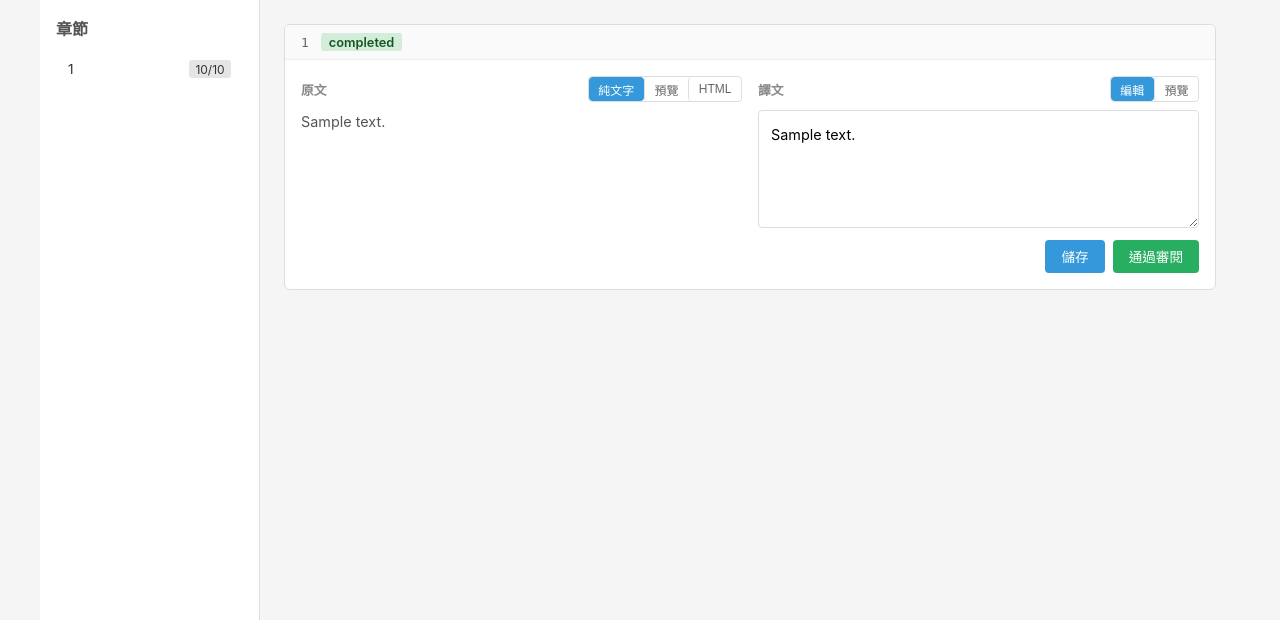
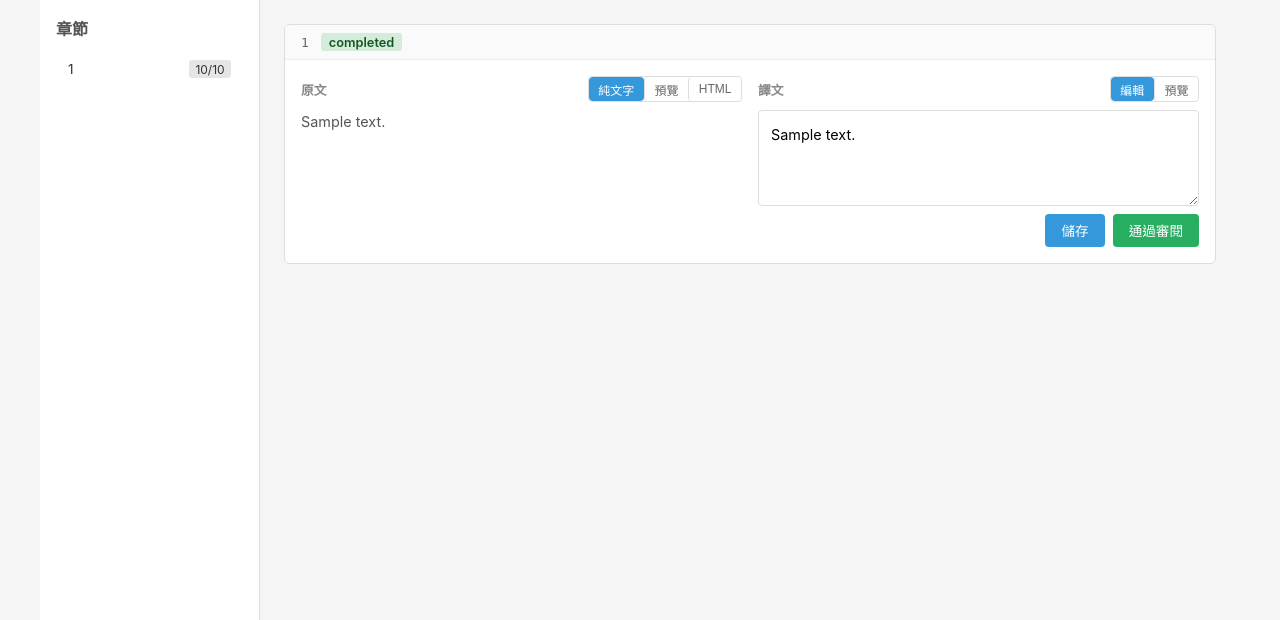
Before and after one commit to november295536/epub-translator, a Flask app: template src/web/templates/project/review.html in a window 1280 px wide. Shown: the part 190-810 px from the top of the page. Run offline with Flask 3, Linux system fonts and the light colour scheme; the template is opened without the code that fills it: most values are stand-ins (such as "Sample title", 1, 10 or a date in 2020).

Commit message:
fix: match original/translation box heights and keep names untranslated
Use flexbox stretch to make review page text boxes equal height, remove
fixed rows="4" from textarea. Add instruction to translation prompts
to keep person names in original English.

```diff
--- a/src/core/translator.py
+++ b/src/core/translator.py
@@ -17,6 +17,7 @@ TRANSLATION_PROMPT = """你是一位專業的英文翻譯，請將以下英文
 6. LaTeX 公式（$...$、$$...$$）保持不變，不要翻譯
 7. 英文中的引號強調（"quoted term"）翻譯時使用「」括起來，例如："observability" → 「可觀測性」
 8. 英文中的斜體或粗體強調，翻譯時用「」標示，不要使用 markdown 的 * 或 ** 語法
+9. 人名保持英文原文，不要翻譯，例如：Nassim Taleb、Charity Majors
 {glossary_section}
 {context_section}
 嚴格禁止：
@@ -43,6 +44,7 @@ TEXT_HTML_PROMPT = """你是一位專業的英文翻譯，請將以下 HTML 內
 5. 專業術語請保留原文並用括號標註，例如：機器學習（machine learning）
 6. LaTeX 公式（$...$、$$...$$）保持不變
 7. 英文中的引號強調（"quoted term"）翻譯時使用「」括起來
+8. 人名保持英文原文，不要翻譯
 {glossary_section}
 {context_section}
 嚴格禁止：
--- a/src/web/static/style.css
+++ b/src/web/static/style.css
@@ -153,10 +153,13 @@ header .subtitle {
     display: flex;
     gap: 1rem;
     padding: 1rem;
+    align-items: stretch;
 }
 
 .original, .translation {
     flex: 1;
+    display: flex;
+    flex-direction: column;
 }
 
 .original h4, .translation h4 {
@@ -175,6 +178,8 @@ header .subtitle {
 
 .translation-input {
     width: 100%;
+    flex: 1;
+    min-height: 6rem;
     border: 1px solid #ddd;
     border-radius: 4px;
     padding: 0.75rem;
@@ -182,6 +187,7 @@ header .subtitle {
     line-height: 1.6;
     resize: vertical;
     font-family: inherit;
+    box-sizing: border-box;
 }
 
 .translation-input:focus {
--- a/src/web/templates/project/review.html
+++ b/src/web/templates/project/review.html
@@ -51,8 +51,7 @@
                     <textarea class="translation-input"
                               x-show="tView === 'edit'"
                               x-ref="textarea"
-                              data-id="{{ seg.segment_id }}"
-                              rows="4">{{ seg.translated_text }}</textarea>
+                              data-id="{{ seg.segment_id }}">{{ seg.translated_text }}</textarea>
                     <div class="html-preview" x-show="tView === 'preview'" x-html="previewHtml"></div>
                     <div class="actions">
                         <button class="btn-save" onclick="saveSegment('{{ seg.segment_id }}')">儲存</button>
```
